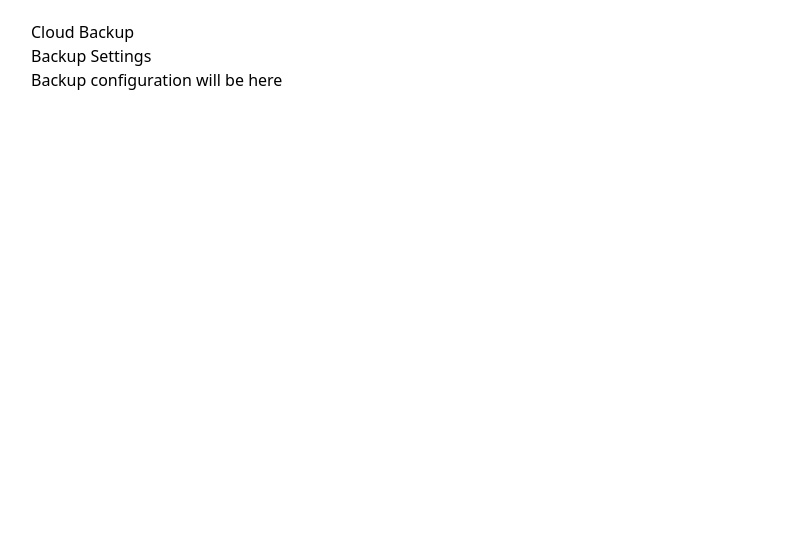
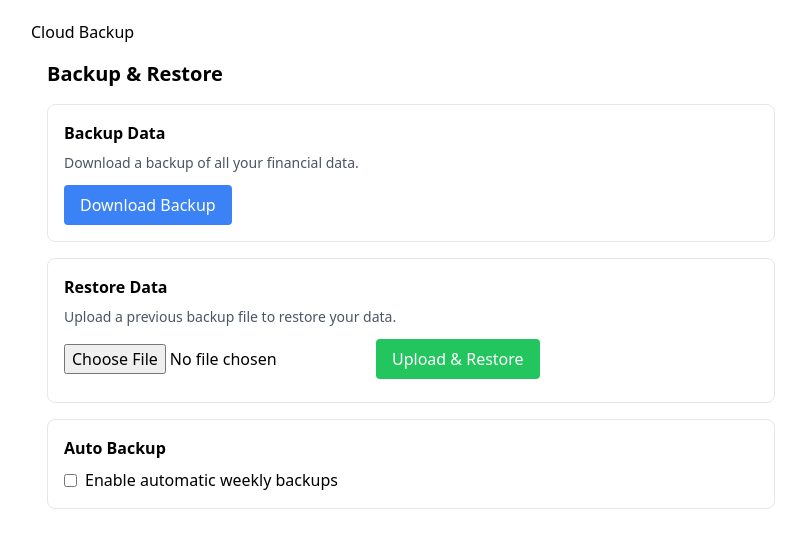
Before and after one commit to pediamikii-star/financial-planner, a React (Vite) app: page /backup in a window 1280 px wide. Shown: the top 548 px of the page, without its empty margins (229-1035 px from the left). Built offline with nearby package versions, Linux system fonts and the light colour scheme; no server answers.

Commit message:
fix: add BackupSettings component content

```diff
--- a/src/components/settings/BackupSettings.jsx
+++ b/src/components/settings/BackupSettings.jsx
@@ -1,8 +1,38 @@
 export default function BackupSettings() {
   return (
-    <div>
-      <h2>Backup Settings</h2>
-      <p>Backup configuration will be here</p>
+    <div className="p-4">
+      <h2 className="text-xl font-bold mb-4">Backup & Restore</h2>
+
+      <div className="space-y-4">
+        <div className="border rounded-lg p-4">
+          <h3 className="font-semibold mb-2">Backup Data</h3>
+          <p className="text-sm text-gray-600 mb-3">
+            Download a backup of all your financial data.
+          </p>
+          <button className="bg-blue-500 hover:bg-blue-600 text-white px-4 py-2 rounded">
+            Download Backup
+          </button>
+        </div>
+
+        <div className="border rounded-lg p-4">
+          <h3 className="font-semibold mb-2">Restore Data</h3>
+          <p className="text-sm text-gray-600 mb-3">
+            Upload a previous backup file to restore your data.
+          </p>
+          <input type="file" className="mb-3" />
+          <button className="bg-green-500 hover:bg-green-600 text-white px-4 py-2 rounded">
+            Upload & Restore
+          </button>
+        </div>
+
+        <div className="border rounded-lg p-4">
+          <h3 className="font-semibold mb-2">Auto Backup</h3>
+          <div className="flex items-center">
+            <input type="checkbox" id="autoBackup" className="mr-2" />
+            <label htmlFor="autoBackup">Enable automatic weekly backups</label>
+          </div>
+        </div>
+      </div>
     </div>
   );
 }
```
